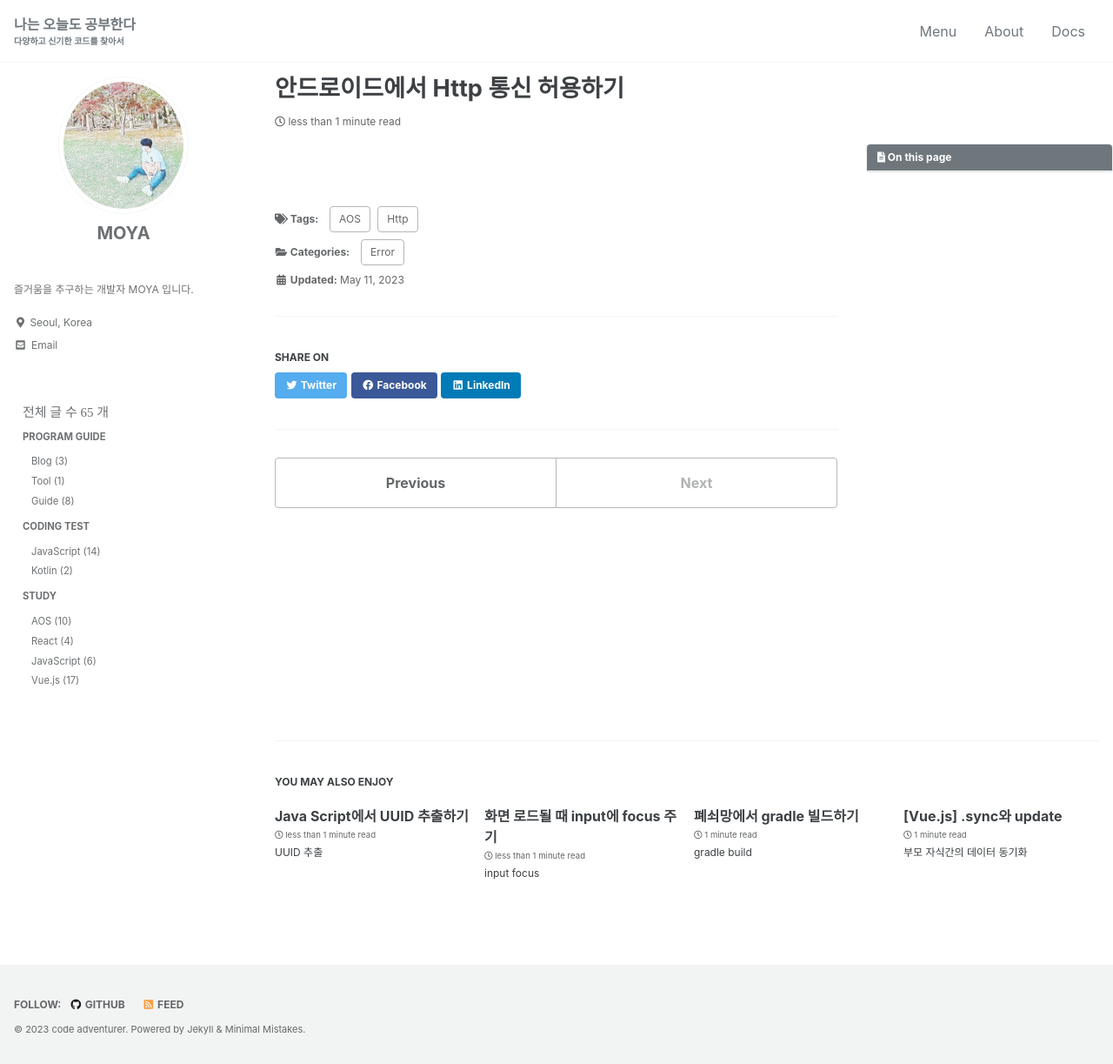
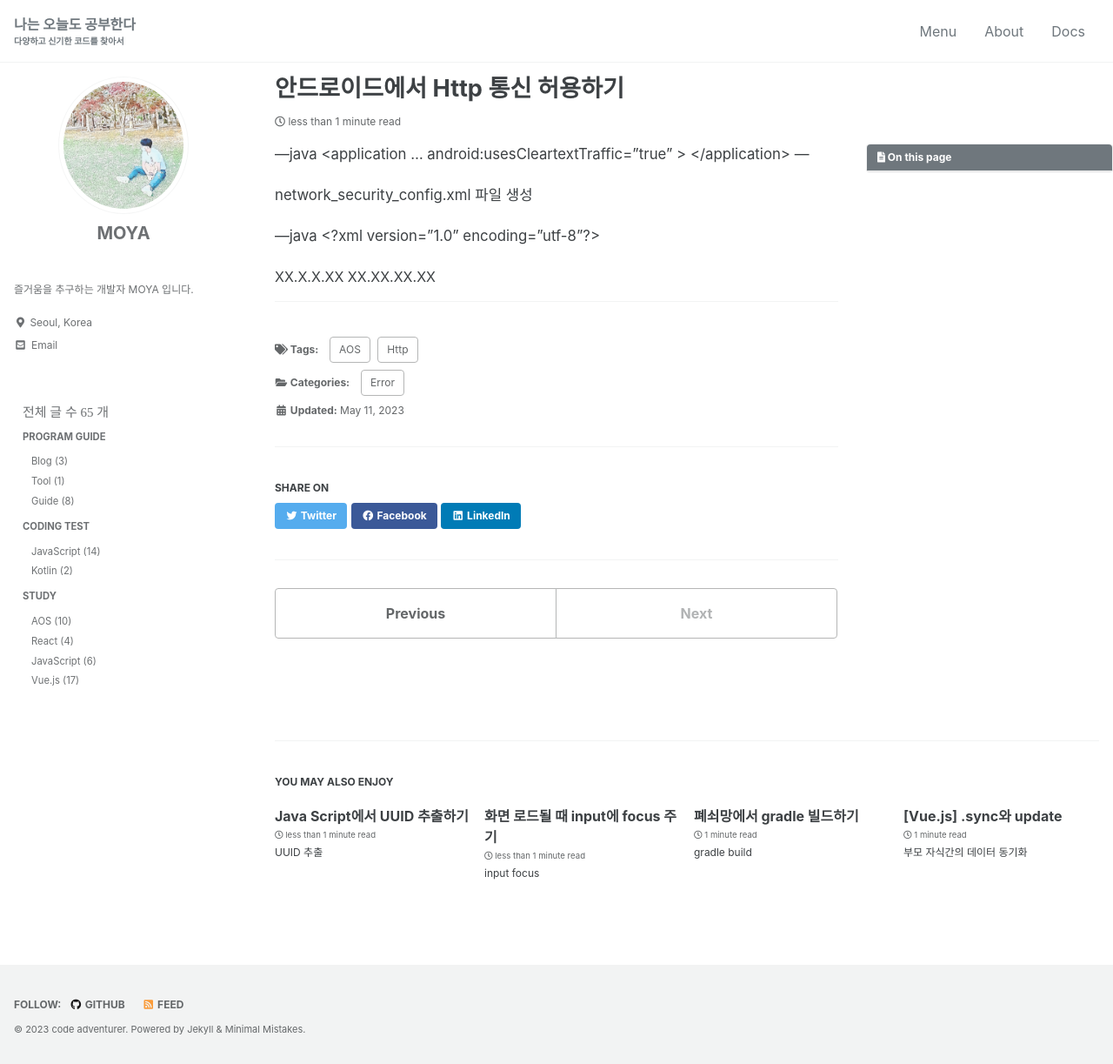
Before and after one commit to kdc7140/kdc7140.github.io, a Jekyll site: the page built from _posts/guide/2023-05-11-aosHttp.md, in a window 1280 px wide and 1223 px high. Shown: the whole window at 87% size. Built offline with Jekyll 4.4.1, drawn with Linux system fonts in a browser that asks for light colours; cached includes are drawn as plain includes; some web fonts are replaced.

Commit message:
aos http

```diff
--- a/_posts/guide/2023-05-11-aosHttp.md
+++ b/_posts/guide/2023-05-11-aosHttp.md
@@ -11,3 +11,25 @@ tags:
   - AOS
   - Http
 ---
+
+
+---java
+<application
+    ...
+    android:usesCleartextTraffic="true"
+    >
+</application>
+---
+
+
+network_security_config.xml 파일 생성
+
+---java
+<?xml version="1.0" encoding="utf-8"?>
+<network-security-config>
+         <domain-config cleartextTrafficPermitted="true">
+         <domain includeSubdomains="true">XX.X.X.XX</domain>
+         <domain includeSubdomains="true">XX.XX.XX.XX</domain>
+     </domain-config>
+ </network-security-config>
+---
```
